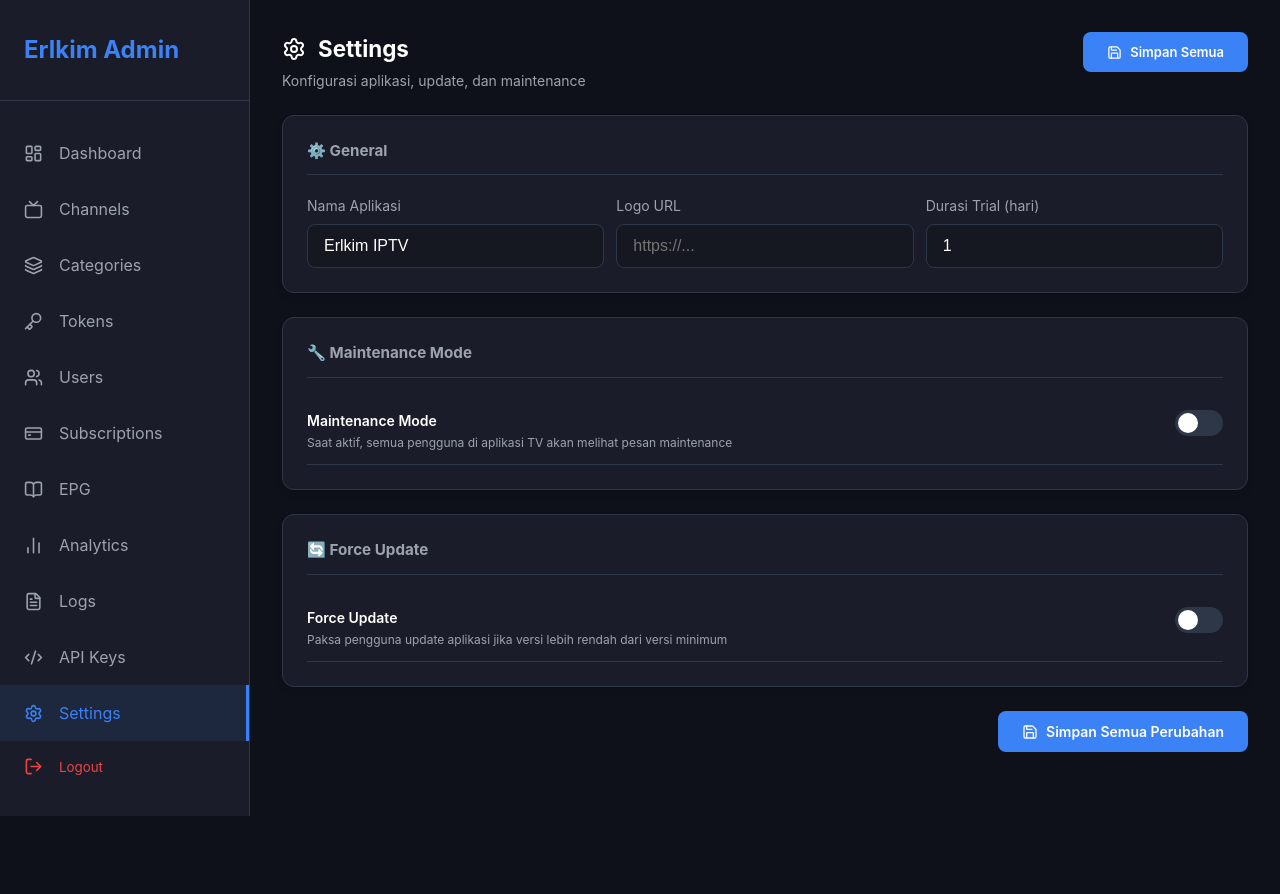
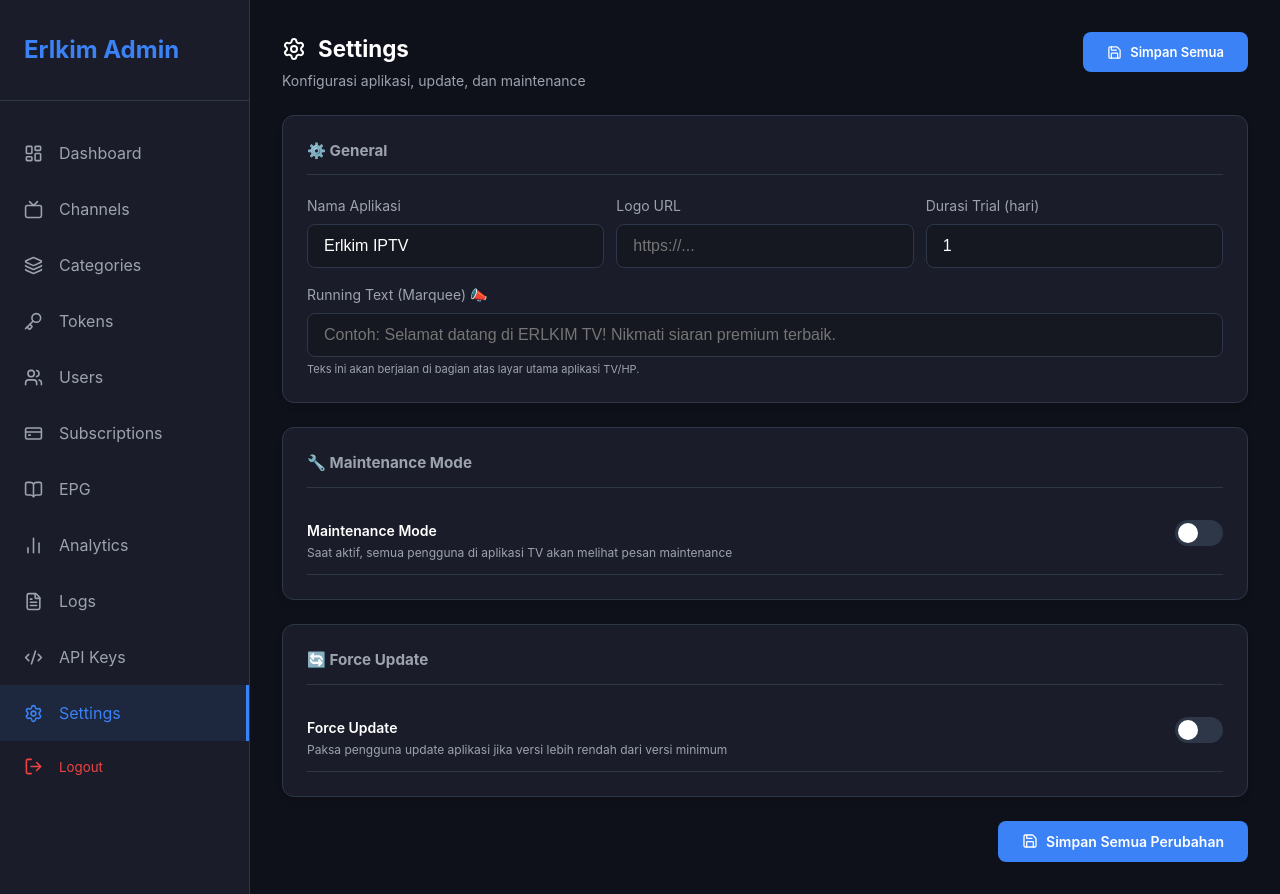
Before and after one commit to erlk1m/paneltv, a React (Vite) app: page /settings in a window 1280 px wide. Before the commit the page ends 816 px from the top, so only its background shows below. Built offline with nearby package versions, Linux system fonts and the light colour scheme; no server answers; the database is empty; sample sign-in values are in the browser's storage.

Commit message:
Add marquee text configuration in settings

```diff
--- a/src/pages/Settings.jsx
+++ b/src/pages/Settings.jsx
@@ -8,6 +8,7 @@ const Settings = () => {
     appName: 'Erlkim IPTV',
     logoUrl: '',
     trialDays: 1,
+    marqueeText: '',
     maintenanceMode: false,
     maintenanceMessage: 'Sistem sedang dalam pemeliharaan. Coba lagi nanti.',
     forceUpdate: false,
@@ -100,6 +101,16 @@ const Settings = () => {
             <input className="form-input" type="number" min="1" value={config.trialDays} onChange={e => setConfig({ ...config, trialDays: Number(e.target.value) })} />
           </div>
         </div>
+        <div className="form-group" style={{ marginTop: '1rem', marginBottom: 0 }}>
+          <label className="form-label">Running Text (Marquee) 📣</label>
+          <input
+            className="form-input"
+            placeholder="Contoh: Selamat datang di ERLKIM TV! Nikmati siaran premium terbaik."
+            value={config.marqueeText}
+            onChange={e => setConfig({ ...config, marqueeText: e.target.value })}
+          />
+          <p style={{ fontSize: 11, color: 'var(--text-secondary)', marginTop: 4 }}>Teks ini akan berjalan di bagian atas layar utama aplikasi TV/HP.</p>
+        </div>
       </SectionCard>
 
       {/* Maintenance */}
```
